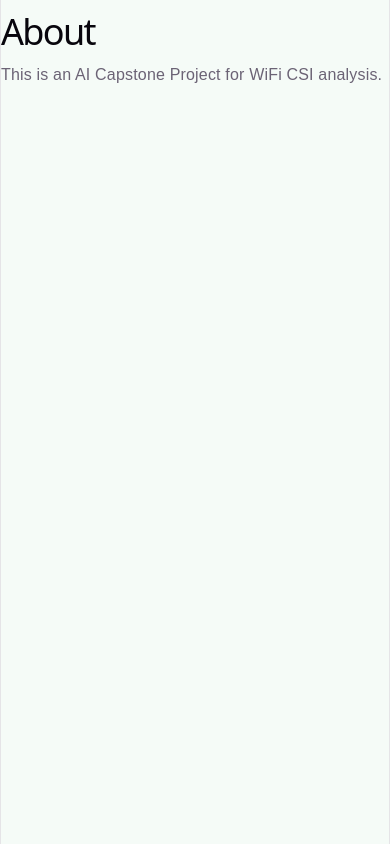
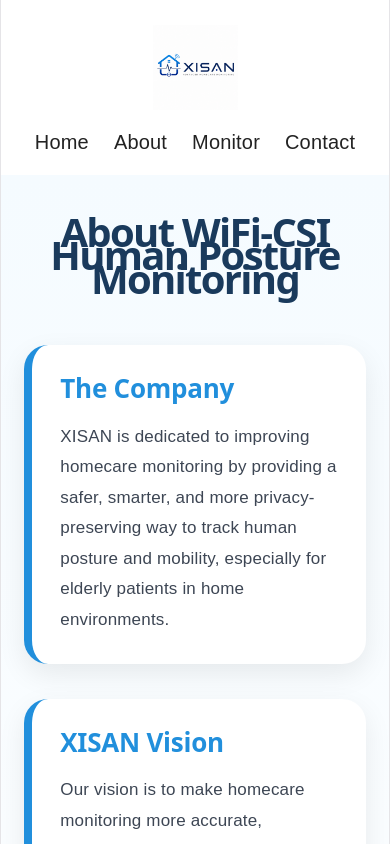
Before and after one commit to MarcusDo/AI-Capstone-Project-39B, a React (Vite) app in the folder wifi-csi-app/: page /about in a window 390 px wide. Shown: the top 844 px of the page. Built offline with nearby package versions, Linux system fonts and the light colour scheme.

Commit message:
Adding About and Model pages

```diff
--- /dev/null
+++ b/package.json
@@ -0,0 +1,5 @@
+{
+  "dependencies": {
+    "react-icons": "^5.6.0"
+  }
+}
--- /dev/null
+++ b/wifi-csi-app/src/pages/About.css
@@ -0,0 +1,142 @@
+.container {
+  width: 100%;
+  min-height: 100vh;
+  background: #ffffff;
+  overflow-x: hidden;
+}
+
+.nav {
+  width: 100%;
+  height: 95px;
+  padding: 0 70px;
+  display: flex;
+  align-items: center;
+  justify-content: space-between;
+  background: white;
+  box-sizing: border-box;
+  overflow: hidden;
+  position: relative;
+  z-index: 10;
+}
+
+.logo {
+  height: 95px;
+  display: flex;
+  align-items: center;
+  overflow: hidden;
+}
+
+.nav-logo-img {
+  height: 135px;
+  width: auto;
+  object-fit: contain;
+  display: block;
+  transform: translateY(0px);
+}
+
+.nav ul {
+  display: flex;
+  align-items: center;
+  gap: 55px;
+  list-style: none;
+  margin: 0;
+  padding: 0;
+}
+
+.nav li {
+  margin: 0;
+}
+
+.nav a {
+  text-decoration: none;
+  color: #222;
+  font-size: 18px;
+  font-weight: 400;
+}
+
+.nav a:hover {
+  color: #2a74c9;
+}
+
+.about-container {
+  width: 100%;
+  min-height: calc(100vh - 115px);
+  padding: 70px 10%;
+  box-sizing: border-box;
+  background: linear-gradient(180deg, #f5fbff 0%, #ffffff 100%);
+}
+
+.about-container h1 {
+  text-align: center;
+  font-size: 56px;
+  color: #1a3a5c;
+  margin: 0 0 55px;
+  font-weight: 800;
+}
+
+.about-section {
+  max-width: 1100px;
+  margin: 0 auto 35px;
+  padding: 38px 45px;
+  background: white;
+  border-radius: 24px;
+  box-shadow: 0 10px 28px rgba(0, 0, 0, 0.08);
+  border-left: 8px solid #218fdc;
+}
+
+.about-section h2 {
+  font-size: 32px;
+  color: #218fdc;
+  margin: 0 0 18px;
+  font-weight: 700;
+}
+
+.about-section p {
+  font-size: 20px;
+  line-height: 1.8;
+  color: #3d4654;
+  margin: 0;
+}
+
+@media (max-width: 900px) {
+  .nav {
+    height: auto;
+    padding: 20px 30px;
+    flex-direction: column;
+    gap: 16px;
+  }
+
+  .nav-logo-img {
+    height: 85px;
+  }
+
+  .nav ul {
+    gap: 25px;
+    flex-wrap: wrap;
+    justify-content: center;
+  }
+
+  .nav a {
+    font-size: 20px;
+  }
+
+  .about-container {
+    padding: 45px 6%;
+  }
+
+  .about-container h1 {
+    font-size: 40px;
+  }
+
+  .about-section {
+    padding: 28px;
+  }
+
+  .about-section h2 {
+    font-size: 26px;
+  }
+
+  .about-section p {
+    font-size: 17px;
+  }
+}
--- a/wifi-csi-app/src/pages/AboutPage.jsx
+++ b/wifi-csi-app/src/pages/AboutPage.jsx
@@ -1,12 +1,50 @@
-import React from 'react';
+import './About.css';
+import { Link } from 'react-router-dom';
+import logo from '../assets/XISAN-logo.png';
 
-function AboutPage() {
+export default function AboutPage() {
   return (
-    <div>
-      <h1>About</h1>
-      <p>This is an AI Capstone Project for WiFi CSI analysis.</p>
+    <div className="container">
+      <nav className="nav">
+        <span className="logo">
+          <img src={logo} alt="XISAN Logo" className="nav-logo-img" />
+        </span>
+        <ul>
+          <li><Link to="/">Home</Link></li>
+          <li><Link to="/about">About</Link></li>
+          <li><Link to="/model">Monitor</Link></li>
+          <li><Link to="/contact">Contact</Link></li>
+        </ul>
+      </nav>
+    <div className="about-container">
+        <h1>About WiFi-CSI Human Posture Monitoring</h1>
+
+        <section className="about-section">
+          <h2>The Company</h2>
+          <p>
+            XISAN is dedicated to improving homecare monitoring by providing a safer, smarter, and more privacy-preserving
+            way to track human posture and mobility, especially for elderly patients in home environments.
+          </p>
+        </section>
+
+        <section className="about-section">
+          <h2>XISAN Vision</h2>
+          <p>
+            Our vision is to make homecare monitoring more accurate,
+            comfortable, and privacy-friendly, helping patients live more safely and independently at home.
+          </p>
+        </section>
+
+        <section className="about-section">
+          <h2>How It Works</h2>
+          <p>
+            Using WiFi Channel State Information (CSI), our system monitors human movement without cameras or wearable devices.
+            Advanced AI models analyse WiFi signal patterns to estimate 3D human pose,
+            detect posture changes, and support real-time mobility monitoring through a simple web application.
+          </p>
+        </section>
+
+      </div>
     </div>
   );
 }
-
-export default AboutPage;
--- a/wifi-csi-app/src/pages/HomePage.css
+++ b/wifi-csi-app/src/pages/HomePage.css
@@ -1,6 +1,3 @@
-/* HomePage.css */
-
-/* Whole page */
 .container {
   width: 100%;
   min-height: 100vh;
@@ -8,29 +5,33 @@
   overflow-x: hidden;
 }
 
-/* Navbar */
 .nav {
   width: 100%;
-  height: 55px;
-  padding: 0 45px;
+  height: 95px;
+  padding: 0 70px;
   display: flex;
   align-items: center;
   justify-content: space-between;
   background: white;
   box-sizing: border-box;
+  overflow: hidden;
   position: relative;
   z-index: 10;
 }
 
 .logo {
+  height: 95px;
   display: flex;
   align-items: center;
+  overflow: hidden;
 }
 
 .nav-logo-img {
-  height: 42px;
+  height: 135px;
   width: auto;
   object-fit: contain;
+  display: block;
+  transform: translateY(0px);
 }
 
 .nav ul {
@@ -49,7 +50,7 @@
 .nav a {
   text-decoration: none;
   color: #222;
-  font-size: 22px;
+  font-size: 18px;
   font-weight: 400;
 }
 
@@ -57,7 +58,6 @@
   color: #2a74c9;
 }
 
-/* Banner / Hero */
 .banner {
   width: 100%;
   height: 475px;
@@ -80,7 +80,6 @@
   filter: brightness(0.9);
 }
 
-/* Text over banner */
 .banner-content {
   position: absolute;
   top: 47%;
@@ -94,19 +93,19 @@
 .banner-content h1 {
   font-size: 42px;
   font-weight: 800;
-  color: #2458b8;
+  color: #218fdc;
   margin: 0 0 25px;
   letter-spacing: 1px;
 }
 
 .banner-content p {
   font-size: 22px;
-  color: #222;
+  color: white;
   margin: 0 0 80px;
   font-weight: 400;
 }
 
-/* Buttons */
+
 .banner-buttons {
   display: flex;
   justify-content: center;
@@ -130,7 +129,6 @@
   background: #1678bd;
 }
 
-/* Features section */
 .features {
   width: 100%;
   display: grid;
@@ -146,12 +144,29 @@
   padding: 0 20px;
   border: none;
   background: transparent;
+  position: relative;
+}
+
+.feature-icon {
+  position: absolute;
+  top: -40px;
+  left: 50%;
+  transform: translateX(-50%);
+  width: 58px;
+  height: 58px;
+  background: #218fdc;
+  border-radius: 50%;
+  display: flex;
+  align-items: center;
+  justify-content: center;
+  color: white;
+  font-size: 24px;
 }
 
 .feature h3 {
   font-size: 25px;
   color: #24314d;
-  margin: 0 0 18px;
+  margin: 20px 0 18px;
   font-weight: 700;
 }
 
@@ -160,17 +175,6 @@
   line-height: 1.8;
   color: #3d4654;
   margin: 0;
-}
-
-/* Optional: add icon-like spacing above feature titles */
-.feature::before {
-  content: "";
-  display: block;
-  width: 58px;
-  height: 58px;
-  margin: 0 auto 22px;
-  background: #218fdc;
-  border-radius: 50%;
 }
 
 /* Responsive */
--- a/wifi-csi-app/src/pages/ModelPage.jsx
+++ b/wifi-csi-app/src/pages/ModelPage.jsx
@@ -1,12 +1,22 @@
-import React from 'react';
+// import './HomePage.css';
+import { Link } from 'react-router-dom';
+import logo from '../assets/XISAN-logo.png';
 
-function ModelPage() {
+export default function ModelPage() {
   return (
-    <div>
-      <h1>AI Model</h1>
-      <p>This page will display the WiFi CSI analysis model.</p>
+    <div className="container">
+      <nav className="nav">
+        <span className="logo">
+          <img src={logo} alt="XISAN Logo" className="nav-logo-img" />
+        </span>
+        <ul>
+          <li><Link to="/">Home</Link></li>
+          <li><Link to="/about">About</Link></li>
+          <li><Link to="/model">Monitor</Link></li>
+          <li><Link to="/contact">Contact</Link></li>
+        </ul>
+      </nav>
+
     </div>
   );
 }
-
-export default ModelPage;
```
Also changed, not shown: 1 other file (tests, documents, lock files or other folders).
